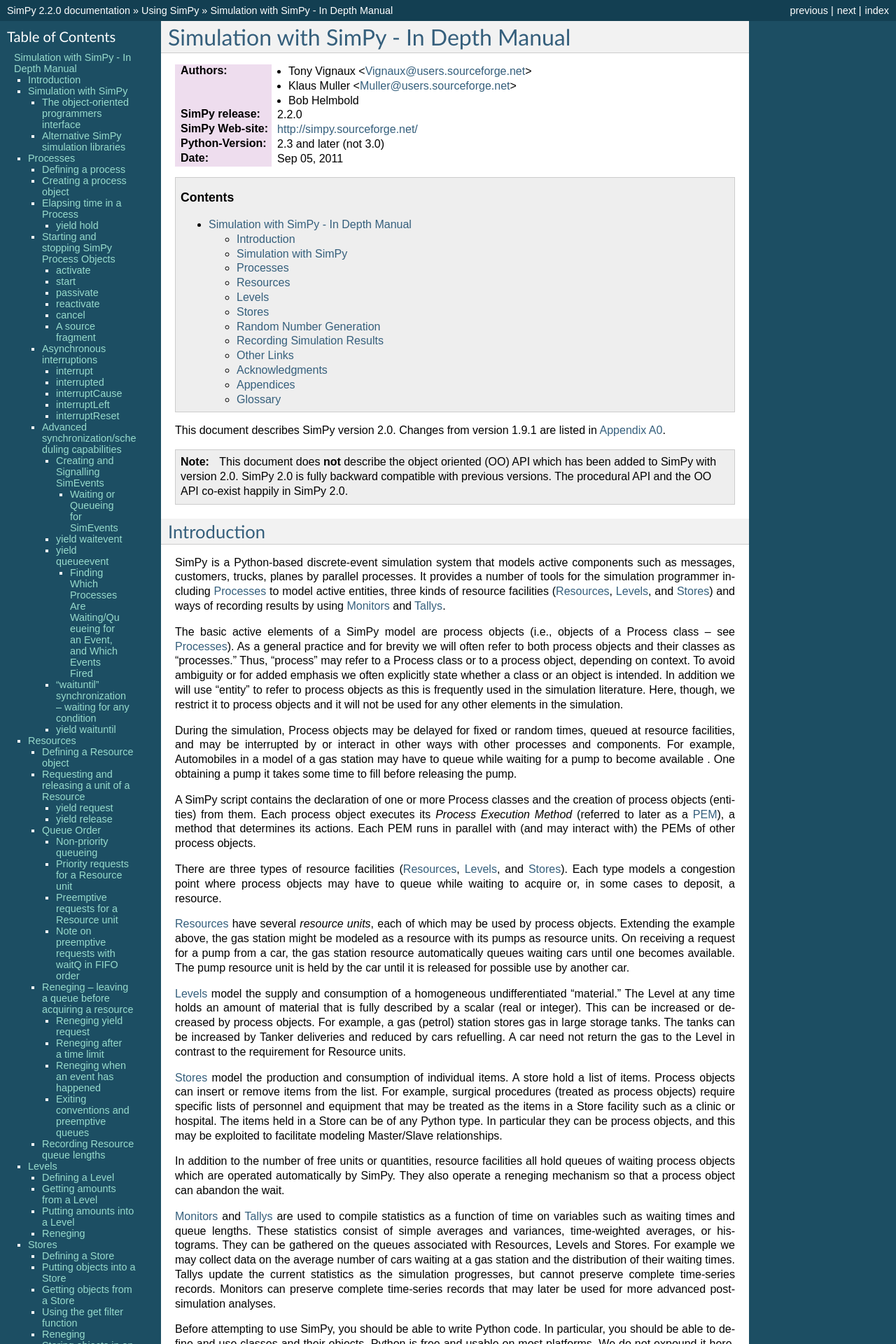
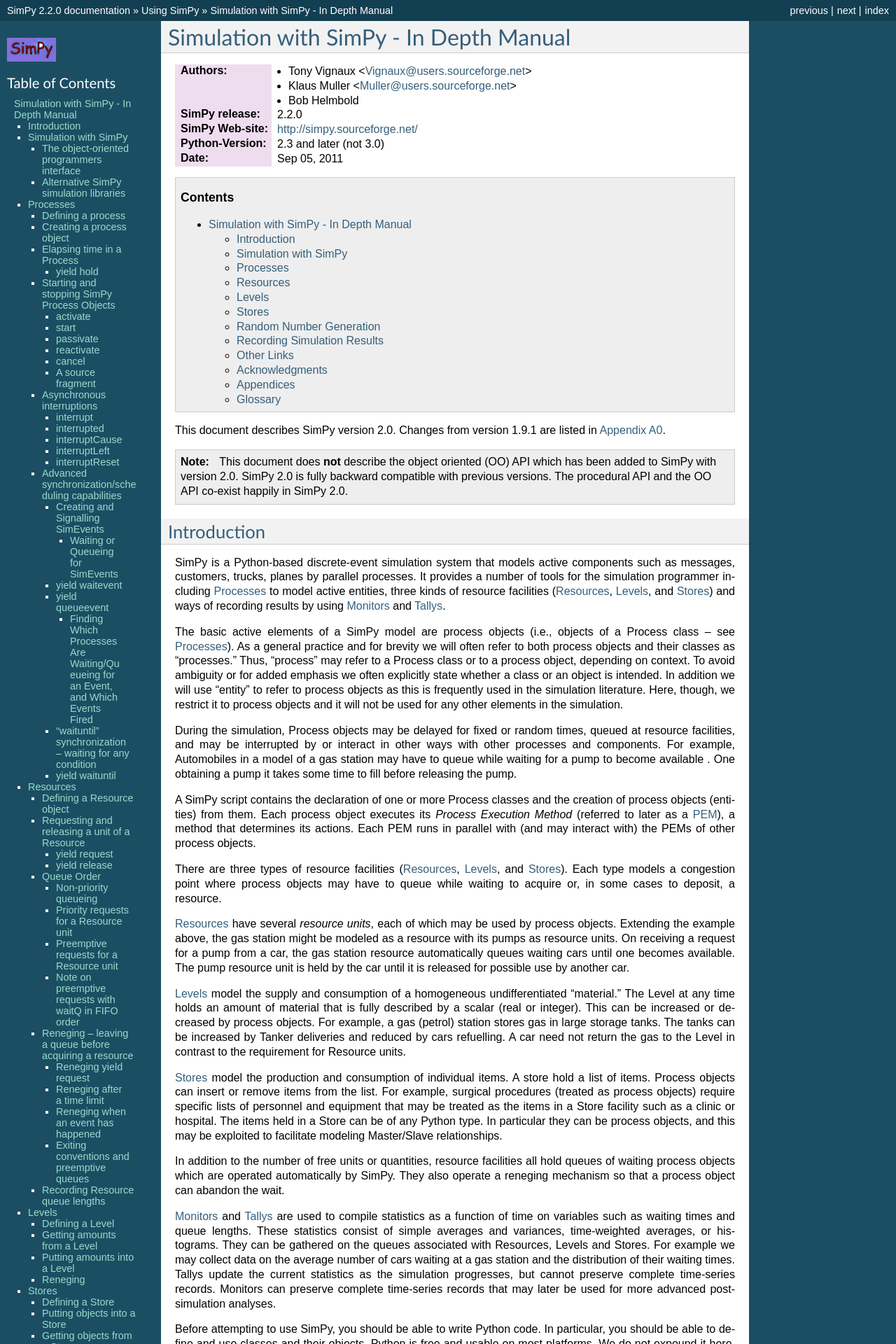
Before and after one commit to SimPyClassic/SimPyClassic, a Sphinx documentation site: the page built from docs/source/Manuals/Manual.rst, in a window 1280 px wide. Shown: the top 1920 px of the page at 70% size. Built offline with Sphinx 7.4.7, drawn with Linux system fonts in a browser that asks for light colours.

Commit message:
Simpy Logo in html

```diff
--- a/docs/source/Manuals/Manual.rst
+++ b/docs/source/Manuals/Manual.rst
@@ -3193,7 +3193,7 @@
 .. some useful stuff used above
 
 
-.. |simpylogo| image:: images/sm_SimPy_Logo.png
+.. .. |simpylogo| image:: images/sm_SimPy_Logo.png
 .. _`simpydownload`: http://sourceforge.net/projects/simpy/
 
 .. _`Python random module`: http://www.python.org/doc/current/lib/module-random.html
--- a/docs/source/conf.py
+++ b/docs/source/conf.py
@@ -126,7 +126,7 @@
 
 # The name of an image file (relative to this directory) to place at the top
 # of the sidebar.
-#html_logo = None
+html_logo = "_static/sm_SimPy_Logo.png"
 
 # The name of an image file (within the static path) to use as favicon of the
 # docs.  This file should be a Windows icon file (.ico) being 16x16 or 32x32
```
Also changed, not shown: docs/source/_static/sm_SimPy_Logo.png (added).
